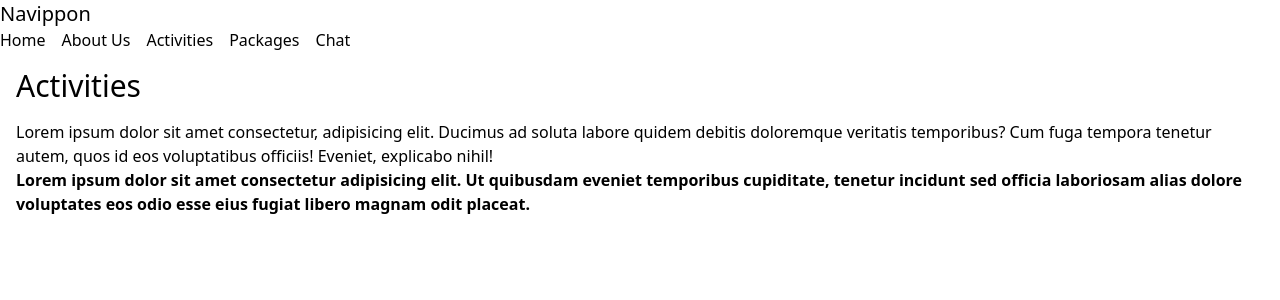
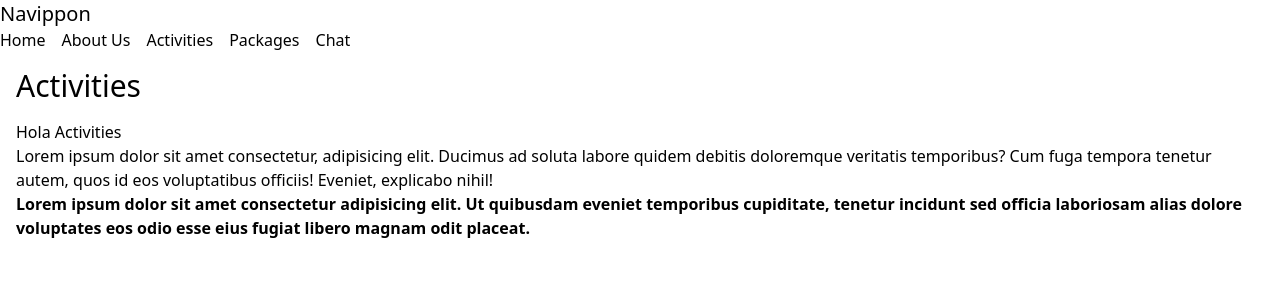
Before and after one commit to rodiramo/Navippon-Project, a Vue app: page /#/activities in a window 1280 px wide. Shown: the top 300 px of the page. Built offline with nearby package versions, Linux system fonts and the light colour scheme.

Commit message:
segundo titulo activities

```diff
--- a/src/pages/Activities.vue
+++ b/src/pages/Activities.vue
@@ -7,7 +7,7 @@ export default {
 <template>
 
     <h1 class="mb-4 text-3xl">Activities</h1>
-
+<h2>Hola Activities</h2>
     <p>Lorem ipsum dolor sit amet consectetur, adipisicing elit. Ducimus ad soluta labore quidem debitis doloremque veritatis temporibus? Cum fuga tempora tenetur autem, quos id eos voluptatibus officiis! Eveniet, explicabo nihil!</p>
 
     <p><strong>Lorem ipsum dolor sit amet consectetur adipisicing elit. Ut quibusdam eveniet temporibus cupiditate, tenetur incidunt sed officia laboriosam alias dolore voluptates eos odio esse eius fugiat libero magnam odit placeat.</strong></p>
```
